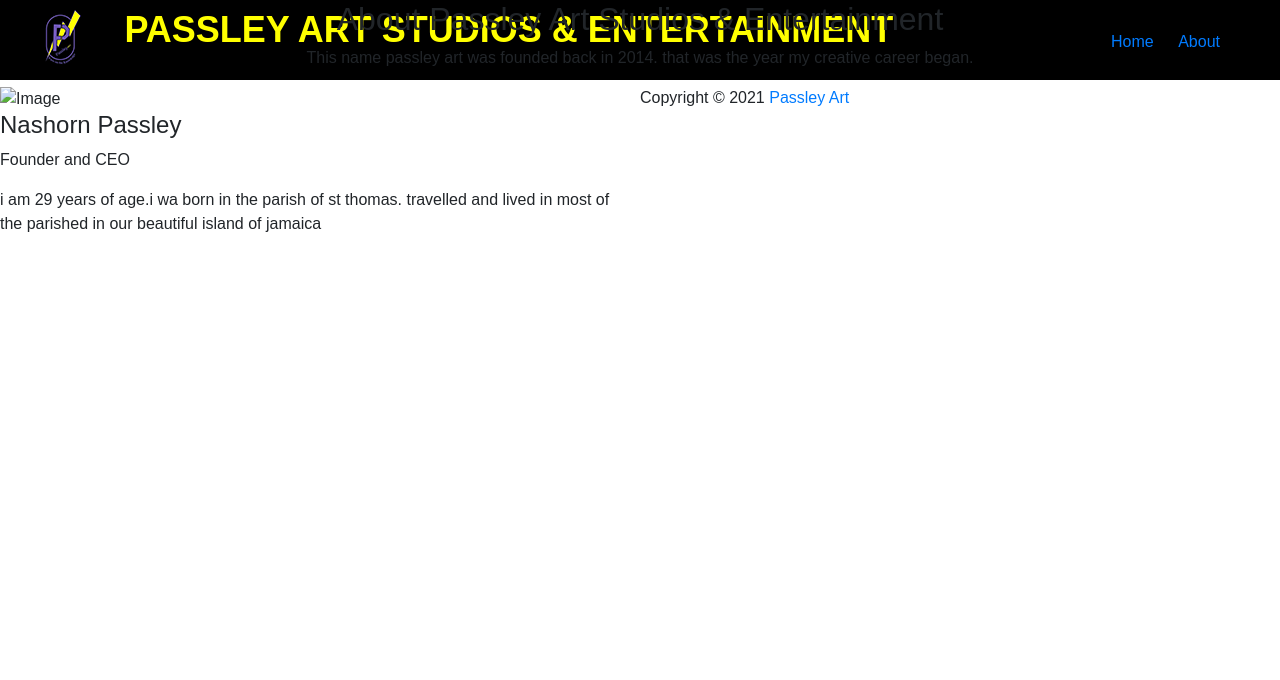
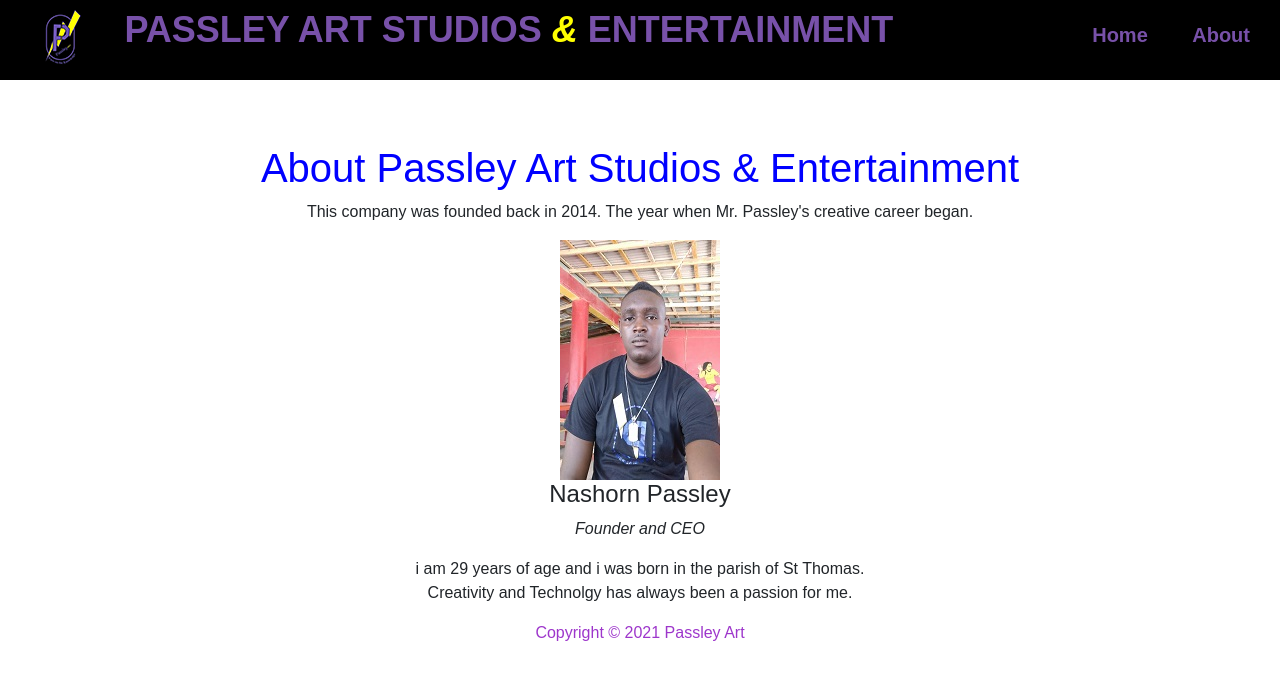
Before and after one commit to jaypassley/Passley_Art, a plain HTML site: page about_us.html in a window 1280 px wide. Drawn offline with Linux system fonts and the light colour scheme.

Commit message:
finish edit for now

```diff
--- a/about_us.html
+++ b/about_us.html
@@ -10,13 +10,11 @@
 </head>
 <body>
 
-
-
     <header >
-    <div class="main-header" role="header">
+      <div class="main-header" role="header" >
           <div class="logo">
               <img src="p_img/pa_logo.png" alt="Logo" class="pa-logo">
-                <a href="index.html"> Passley Art Studios & Entertainment</a></h1>
+                  <a href="index.html"> Passley Art Studios <em>&</em> Entertainment</a></h1>
           </div>
           <div>
               <nav class="nav-bar" role="navigation">
@@ -31,33 +29,36 @@
       </div>
   </header>
 
-<div class="welcome-section">
-  <h2 class="col-12 text-center tm-section-title">About Passley Art Studios  & Entertainment</h2>
-  <p class="col-12 text-center">This name passley art was founded back in 2014.
-          that was the year my creative career began. </p>
+<br>
+<br>
+
+  <div class="about-title text-center">
+    <p class="p-info">
+      <h1 class="about-header">About
+      <a href="#">Passley Art Studios & Entertainment</a></h1>
+      This company was founded back in 2014.
+      The year when Mr. Passley's creative career began.
+    </p>
   </div>
 
-<div class="tm-container-inner tm-persons">
-  <div class="row">
-    <article class="col-lg-6">
-      <figure class="tm-person">
-        <img src="img/Passley_Art_about.jpg" alt="Image" class="img-fluid tm-person-img" />
+  <div class="founder-bio text-center ">
+        <figure class="pa-person">
+          <img src="p_img/Passley_Art_about.jpg" alt="photo of Passley"/>
           <figcaption class="tm-person-description">
-          <h4 class="tm-person-name">Nashorn Passley</h4>
-          <p class="tm-person-title">Founder and CEO</p>
-          <p class="tm-person-about"> i am 29 years of age.i wa born in the parish of st thomas.
-          travelled and lived in most of the parished in our beautiful island of jamaica</p>
+            <h4 class="pa-name">Nashorn Passley</h4>
+            <p class="pa-title"> <em> Founder and CEO</em></p>
+            <p class="pa-about">i am 29 years of age and i was born in the parish of St Thomas.
+              <br>
+           Creativity and Technolgy has always been a passion for me.</p>
+
           </figcaption>
         </figure>
-    </article>
+  </div>
 
 
-
-
-<footer class="m-footer text-center">
+  <footer class="m-footer">
     <p>Copyright &copy; 2021
     <a rel="nofollow" href="index.html">Passley Art</a></p>
 </footer>
-
 </body>
 </html>
--- a/p_css/stylings.css
+++ b/p_css/stylings.css
@@ -4,7 +4,7 @@
 .main-header{
     background-color: black;
     top: 0;
-    position: fixed;
+    position: relative;
     width: 100%;
     height: 80px;
 }
@@ -18,32 +18,31 @@
     padding-left: 30px;
     font-size: 36px;
     font-weight: 800;
+    color: #7851a9;
+}
+.main-header .logo a em{
     color: yellow;
 }
 
 .main-header .menu{
     float: right;
-    padding-top: 30px;
-    padding-right: 60px;
+    padding-top: 20px;
+    padding-right: 30px;
 
 }
 .main-header .menu li{
     display: inline-block;
     position: relative;
-    margin-left: 20px;
+    margin-left: 40px;
+}
+.main-header .menu li a {
+    font-size: 20px;
+    font-weight: bold;
+    color: #7851a9;
 }
 
 
-/*banner
-
-#bn-video {
-    top: 0px;
-    position: absolute;
-    height: 100vh;
-    width: 100%;
-
-}
-*/
+/*gallery view*/
 
 body {
     font-family: Arial;
@@ -82,9 +81,9 @@ body {
     width: auto;
     padding: 16px;
     margin-top: -50px;
-    color: white;
+    color: red;
     font-weight: bold;
-    font-size: 20px;
+    font-size: 40px;
     border-radius: 0 3px 3px 0;
     user-select: none;
     -webkit-user-select: none;
@@ -140,3 +139,25 @@ body {
   .demo:hover {
     opacity: 1;
   }
+
+ /*about page*/
+
+ .about-title .about-header{
+     color: blue;
+ }
+ .about-title .about-header a{
+    color: blue;
+}
+
+
+  /*footer*/
+
+.m-footer {
+    position: relative;
+    bottom: 0;
+    text-align: center;
+    color: rgba(132, 4, 190, 0.8);
+}
+.m-footer a{
+    color: rgba(132, 4, 190, 0.8);
+}
```
Also changed, not shown: index.html (+14 -13 lines), p_img/Passley_Art_about.jpg (added). Lines whose indentation alone changed are shown as unchanged.
